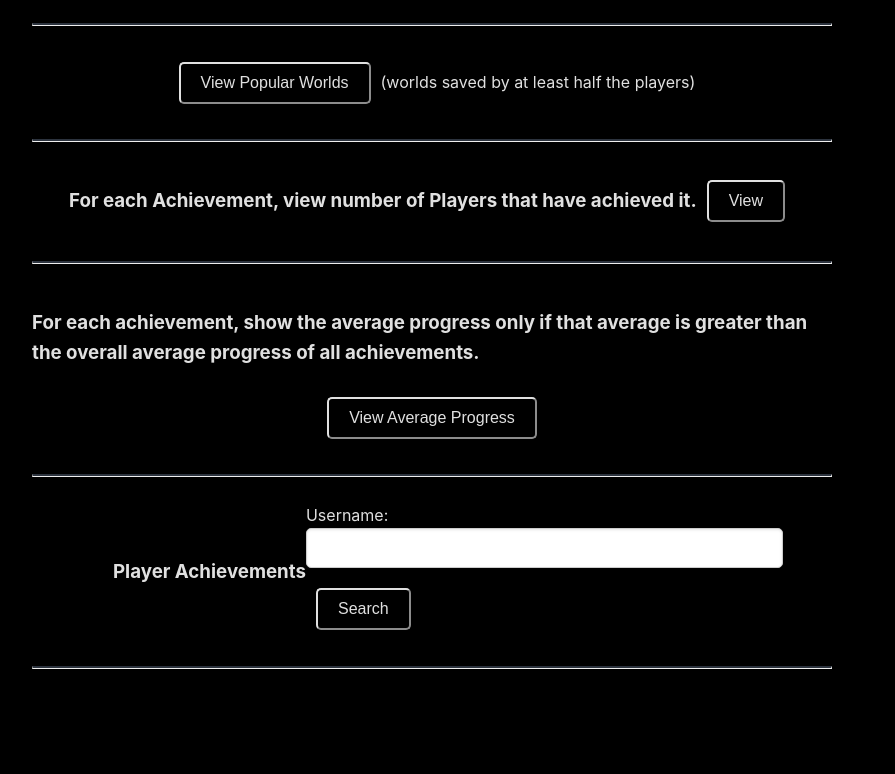
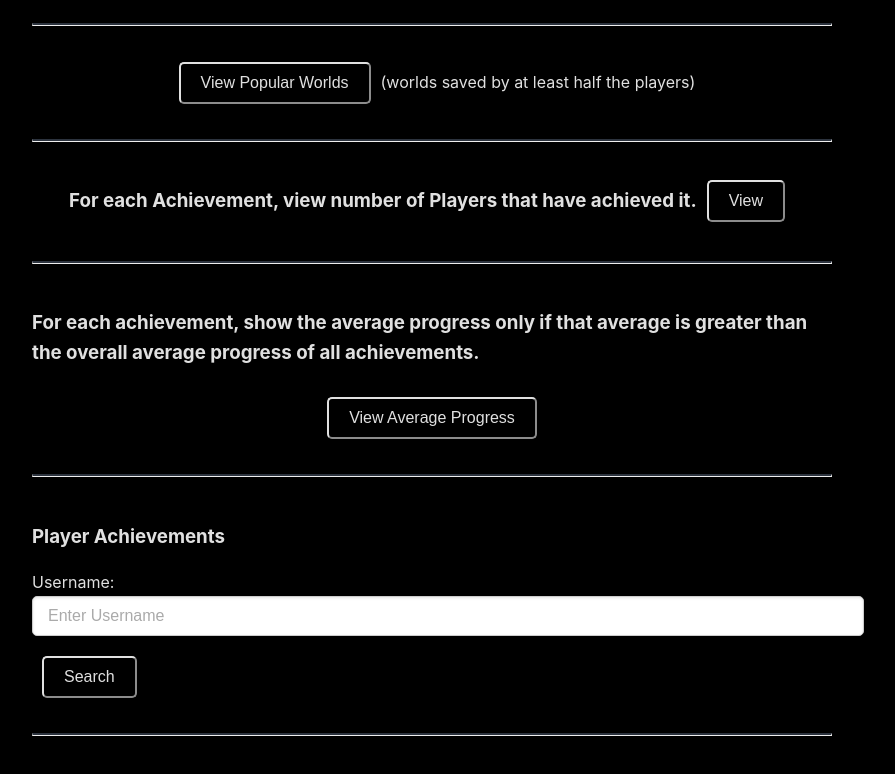
Before and after one commit to llivvv/Minecraft-db, a website: page public/index.html in a window 1280 px wide. Shown: the part 959-1733 px from the top of the page, without its empty margins (208-1103 px from the left). Before the commit the page ends 1694 px from the top, so only its background shows below. Drawn offline with Linux system fonts and the light colour scheme; no server answers.

Commit message:
edited nested agg query ui

```diff
--- a/public/index.html
+++ b/public/index.html
@@ -292,10 +292,10 @@
 <br><hr><br> <!-- ========================================================================= -->
 
 <!--for JOIN on PlayerHas and Achieve-->
-<div class="container">
+<div>
     <h3>Player Achievements</h3>
     <form id="joinPlayerAndAchieve">
-        Username: <input type="text" id="joinUsername" required>
+        Username: <input type="text" id="joinUsername" placeholder="Enter Username" maxlength="16" required>
         <button type="submit">Search</button>
     </form>
 
```
